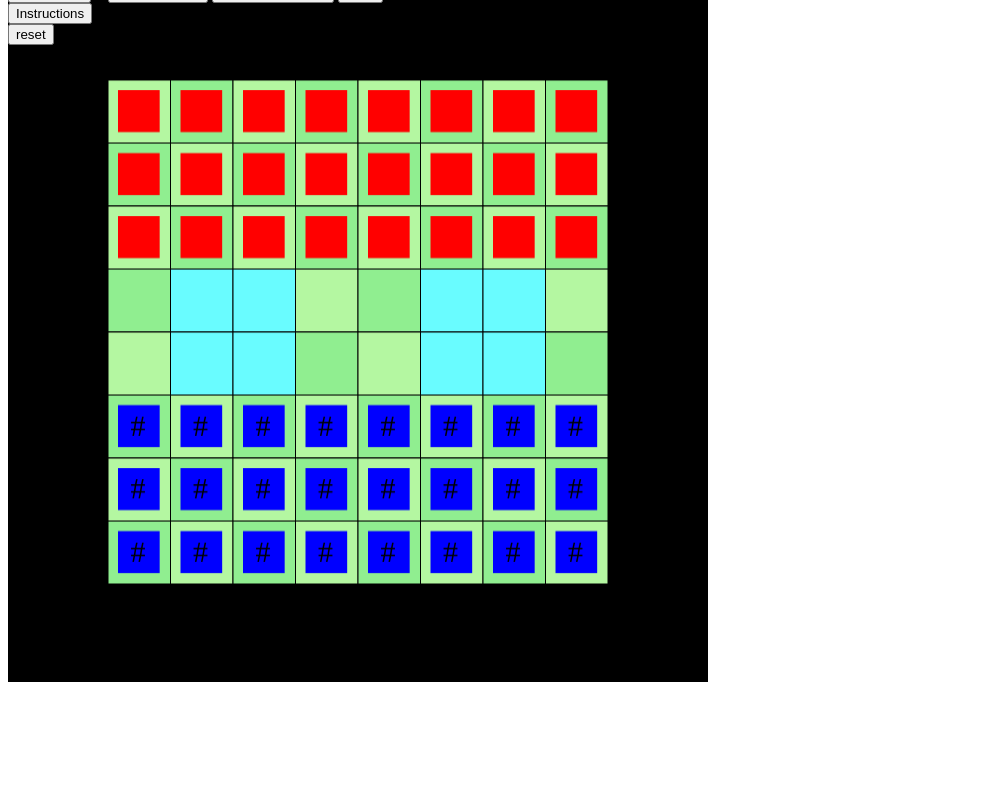
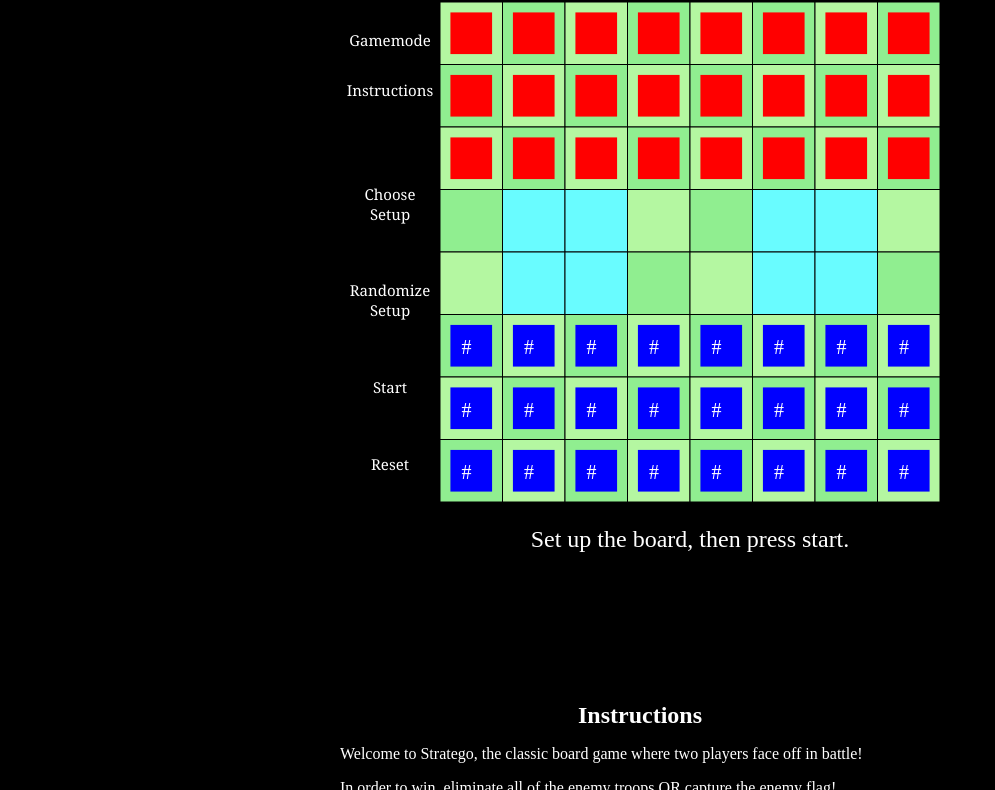
Before and after one commit to mitchdmarino/Project1, a plain HTML site: page index.html in a window 1280 px wide. Shown: the part 98-888 px from the top of the page, without its empty margins (0-995 px from the left). Before the commit the page ends 800 px from the top, so only its background shows below. Drawn offline with Linux system fonts and the light colour scheme.

Commit message:
buttons created and page stylized. Added button functionality

```diff
--- a/index.html
+++ b/index.html
@@ -8,24 +8,33 @@
     <link rel="stylesheet" href="./styles/mystyles.css"/>
 </head>
 <body>
-    <h1>Stratego Lite</h1>
     <div id="container">
+        <h1>Stratego Lite</h1>
         <aside id="key-buttons">
-            <button id="gamemode-button">gamemode</button>
-            <button id="instructions-button">Instructions</button>
-            <button id="reset">reset</button>
-
+            <button id="gamemode-button">Gamemode</button>
+            <div class = 'button'><a><button id="instructions-button">Instructions</button></a></div>
+            <button id="choose-setup">Choose Setup</button>
+            <button id="randomize-setup">Randomize Setup</button>
+            <button id="start">Start</button>
+            <button id="reset">Reset</button>
         </aside>
-
-
         <main>
         <canvas id="canvas"></canvas>
         </main>
-        <aside id="temp-buttons">
-            <button id="choose-setup">Choose Setup</button>
-            <button id="randomize-setup">Randomize Setup</button>
-            <button id="start">Start</button></aside>
+        <p id="play">Set up the board, then press start.</p>
+
     </div>
+    <section>
+        <div id="instructions" class="reveal">
+            <h2>Instructions</h2>
+            <p>Welcome to <a>Stratego</a>, the classic board game where two players face off in battle!</p>
+            <p>In order to win, eliminate all of the enemy troops OR capture the enemy flag!</p>
+            <h3>Game Rules</h3>
+            <p></p>
+            <h3>Game Set-Up</h3>
+            <p>Prior to starting the game, arrange your tokens </p>
+        </div>
+    </section>
 
     <script src="./scripts/js.js"></script>
 </body>
--- a/scripts/js.js
+++ b/scripts/js.js
@@ -2,12 +2,18 @@
 
 //  grab canvas element
 const canvas = document.querySelector('#canvas')
+const output = document.querySelector('#play')
 
 const ctx = canvas.getContext('2d')
 //  set canvas width and height
 canvas.setAttribute('height', getComputedStyle(canvas)['height'])
 canvas.setAttribute('width', getComputedStyle(canvas)['width'])
 
+const gamemodeButton = document.querySelector('#gamemode-button')
+gamemodeButton.addEventListener('click', ()=> {
+    output.innerHTML = 'No other gamemodes available. Try again in the future.'
+})
+const instructionsButton = document.querySelector('#instructions-button')
 /*-------------IMPORTANT FUNCTIONS AND BOOLEANS-------------------------------------------*/
 
 let gameStatus = true
@@ -38,7 +44,6 @@
         if (item.alive===true) {
             item.renderSoldier()
         }
-        // item.showRank()
     })
 
 }
@@ -71,54 +76,54 @@
 let column = 0
 let row = 0
 switch(true) {
-    case (x<62.5):
+    case (x<(1*canvas.width/8)):
         column = 0
         break
-    case (x<125):
+    case (x<(2*canvas.width/8)):
         column = 1
         break
-    case (x<187.5):
+    case (x<(3*canvas.width/8)):
         column = 2
         break
-    case (x<250):
+    case (x<(4*canvas.width/8)):
         column = 3
         break
-    case (x<312.5):
+    case (x<(5*canvas.width/8)):
         column = 4
         break
-    case (x<375):
+    case (x<(6*canvas.width/8)):
         column = 5
         break
-    case (x<437.5):
+    case (x<(7*canvas.width/8)):
         column = 6
         break
-    case (x<500):
+    case (x<(canvas.width)):
         column = 7
         break
 }
 switch(true) {
-    case (y<62.5):
+    case (y<(1*canvas.height/8)):
         row = 0
         break
-    case (y<125):
+    case (y<(2*canvas.height/8)):
         row = 1
         break
-    case (y<187.5):
+    case (y<(3*canvas.height/8)):
         row = 2
         break
-    case (y<250):
+    case (y<(4*canvas.height/8)):
         row = 3
         break
-    case (y<312.5):
+    case (y<(5*canvas.height/8)):
         row = 4
         break
-    case (y<375):
+    case (y<(6*canvas.height/8)):
         row = 5
         break
-    case (y<437.5):
+    case (y<(7*canvas.height/8)):
         row = 6
         break
-    case (y<500):
+    case (y<(8*canvas.height/8)):
         row = 7
         break
 }
@@ -333,11 +338,16 @@
 
     }
     showRank() {
-        ctx.fillStyle = 'black'
-        ctx.textAlign = 'center'
-        ctx.font = '30px Comic Sans MS'
-        ctx.fillText(this.rank, this.x+20, this.y+30)
+        ctx.fillStyle = 'white'
+        ctx.font = '20px Comic Sans MS'
+        if (this.rank==='f') {
+            ctx.fillText('⛳️', this.x+(canvas.width/45) , this.y+(canvas.width/17))
+        }
+        else {
+            ctx.fillText(this.rank, this.x+(canvas.width/45) , this.y+(canvas.width/17))
+        }
     }
+
     moveForward() {
         const currentSpace = gameSpaceArray.findIndex((space) => {
             return arrayEquals(space.position, this.position)
@@ -347,7 +357,7 @@
             return arrayEquals(space.position, [this.position[0], this.position[1]-1])
         })
         if ((gameSpaceArray[potentialSpace].openSpace) && gameSpaceArray[potentialSpace].teamColor !== 'blue') {
-            this.y -= canvas.width/8
+            this.y -= canvas.height/8
             this.position[1] -=1
             //Since we have moved, remove soldier attributes from previous space
             gameSpaceArray[currentSpace].teamColor = ''
@@ -450,7 +460,7 @@
             return arrayEquals(space.position, [this.position[0], this.position[1]+1])
         })
         if ((gameSpaceArray[potentialSpace].openSpace) && gameSpaceArray[potentialSpace].teamColor !== 'blue') {
-            this.y += canvas.width/8
+            this.y += canvas.height/8
             this.position[1] +=1
             //Since we have moved, remove soldier attributes from previous space
             gameSpaceArray[currentSpace].teamColor = ''
@@ -502,11 +512,11 @@
         gameSpaceArray[currentSpace].currentSoldier = this.rank
     }
     showRank() {
-    if (this.revealed) {
-        ctx.fillStyle = 'black'
-        ctx.textAlign = 'center'
-        ctx.font = '30px Comic Sans MS'
-        ctx.fillText(this.rank, this.x+20, this.y+30)}
+        if (this.revealed) {
+            ctx.fillStyle = 'white'
+        ctx.font = '20px Comic Sans MS'
+        ctx.fillText(this.rank, this.x+(canvas.width/45) , this.y+(canvas.width/17))
+        }
     }
     moveForward() {
         const currentSpace = gameSpaceArray.findIndex((space) => {
@@ -670,8 +680,8 @@
 }
 let redTeam = []
 for (let i=0; i<24; i++) {
-    let newX = gameSpaceArray[i].x + 10
-    let newY = gameSpaceArray[i].y + 10
+    let newX = gameSpaceArray[i].x + canvas.width/48
+    let newY = gameSpaceArray[i].y + canvas.height/48
     const soldier = new RedSoldier(newX,newY)
     redTeam.push(soldier)
 }
@@ -684,8 +694,8 @@
 // start i=63 and go to 39 to fill the bottom 4 rows of the gameboard
 // (since gamespaceArray[39-63] is the bottom 4 rows of the gameboard)
 for (let i=63; i>39; i--) {
-    let newX = gameSpaceArray[i].x + 10
-    let newY = gameSpaceArray[i].y + 10
+    let newX = gameSpaceArray[i].x + canvas.width/48
+    let newY = gameSpaceArray[i].y + canvas.height/48
     const soldier = new BlueSoldier(newX,newY)
     blueTeam.push(soldier)
 
@@ -898,6 +908,7 @@
 
 document.querySelector('#reset').addEventListener('click', () => {
     console.log('reset')
+    output.innerHTML = 'Set up the board, then press start.'
     // remove event listener from canvas
     canvas.removeEventListener('click', findSoldier )
     // set booleans to default
@@ -934,8 +945,8 @@
     }
     redTeam = []
     for (let i=0; i<24; i++) {
-        let newX = gameSpaceArray[i].x + 10
-        let newY = gameSpaceArray[i].y + 10
+        let newX = gameSpaceArray[i].x + canvas.width/48
+        let newY = gameSpaceArray[i].y + canvas.height/48
         const soldier = new RedSoldier(newX,newY)
         redTeam.push(soldier)
     }
--- a/styles/mystyles.css
+++ b/styles/mystyles.css
@@ -1,21 +1,75 @@
+
+body {
+    height: 100vw;
+    width: 100vw;
+    margin: 0 auto;
+    background-color: black;
+    color: black;
+}
 #container {
-    background-color: black;
+    background-color: transparent;
     display: grid;
-    grid-template-rows: 2fr 10fr 2fr;
-    grid-template-columns: 2fr 10fr 2fr;
+    grid-template-rows: 100px 500px 2fr;
+    grid-template-columns: 3fr 2fr 500px 5fr;
     grid-template-areas:
-        'topleft topmid topright'
-        'left game right'
-        'bottom bottom bottom';
-    height: 700px;
-    width: 700px;
+        'margin topleft topmid topright'
+        'margin left game right'
+        'margin botleft bottom botright';
+    height: 600px;
+    width: 600px;
+    margin: 0 auto;
+}
+h1 {
+    color: white;
+    grid-area: topmid;
+    font-size: 40px;
+    font-family: Cambria, Cochin, Georgia, Times, 'Times New Roman', serif;
+    text-align: center;
 }
 
 main {
     grid-area: game;
 }
 #canvas {
-    background-color: darkolivegreen;
     width: 100%;
     height: 100%;
+    background-image: url('../images/wireframe.png')
 }
+button {
+    background-color: transparent;
+    color: white;
+    font-family: Cambria, Cochin, Georgia, Times, 'Times New Roman', serif;
+    display: block;
+    border-style: none;
+    font-size: 15px;
+    width: 100px;
+
+
+}
+
+#key-buttons {
+    grid-area: left;
+    display: grid;
+    grid-template-columns: 1fr;
+    grid-template-rows: repeat(1fr,6);
+}
+#play {
+    grid-area: bottom;
+    color: white;
+    font-size: 1.5em;
+    text-align: center;
+}
+
+#instructions > h2 {
+    display: block;
+    margin: 0 auto;
+    text-align: center;
+}
+#instructions {
+    width: 600px;
+    margin: 200px auto;
+
+}
+.reveal {
+    color: white;
+}
```
Also changed, not shown: images/wireframe.png (renamed from images/Stratego Lite wireframe.png).
